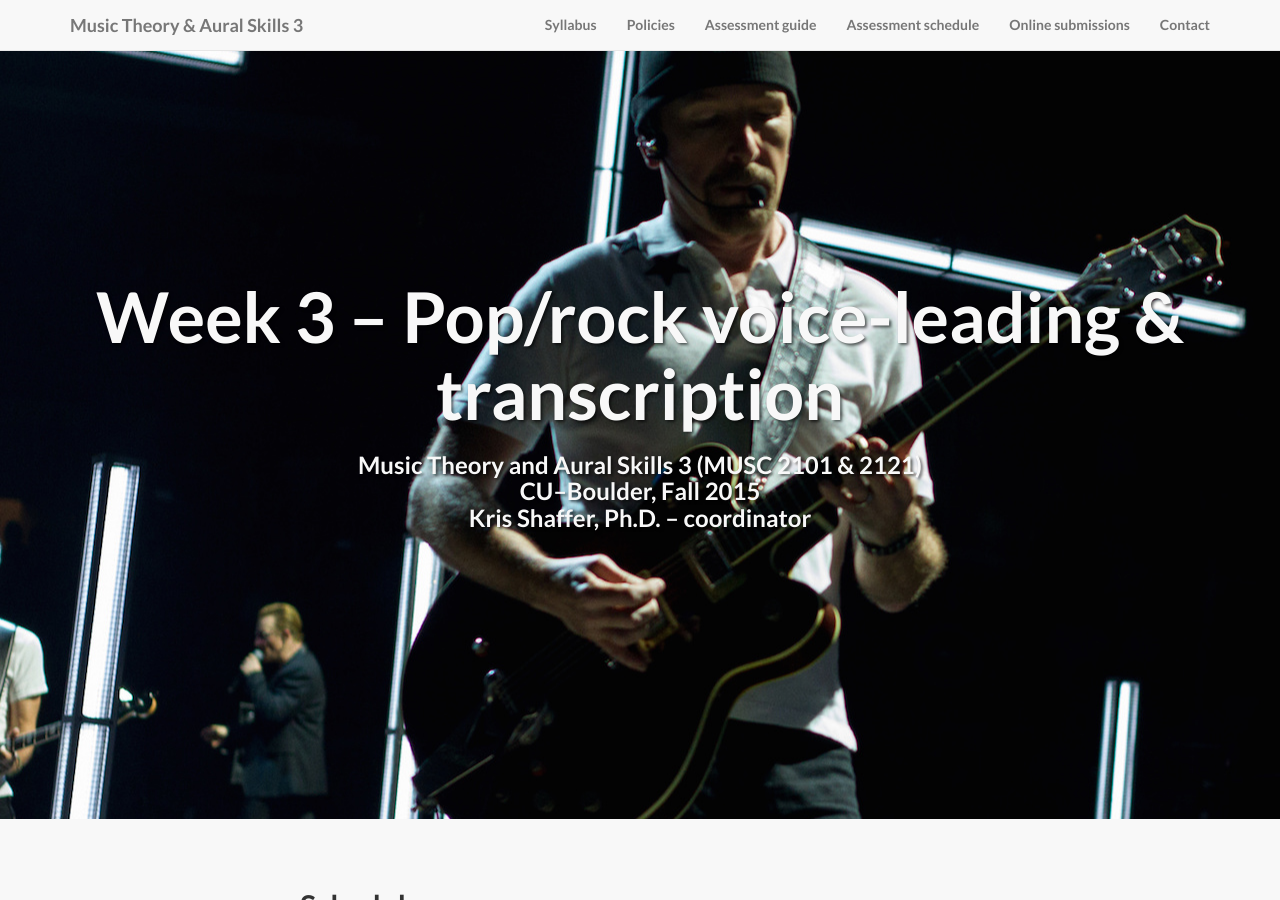
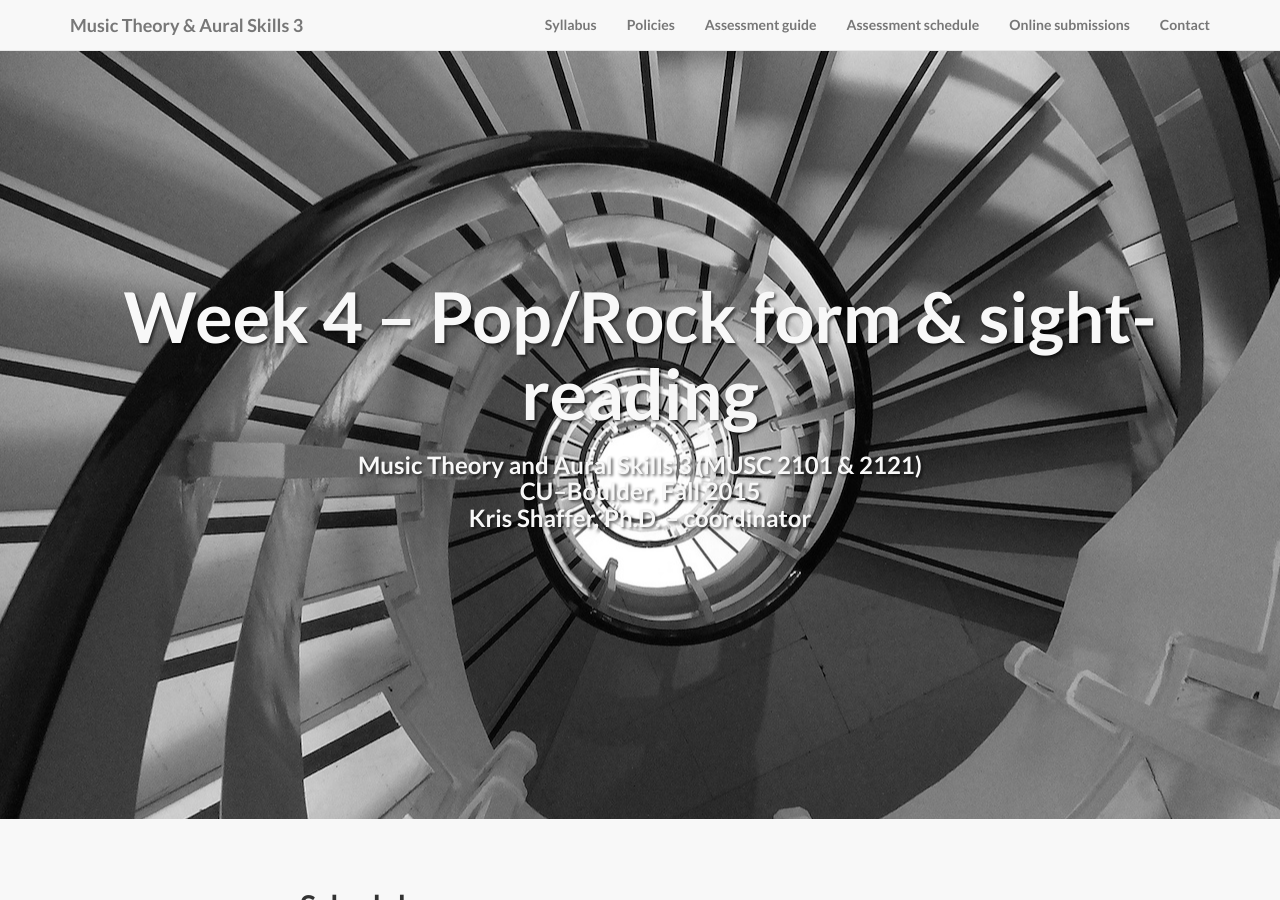
Before and after one commit to kshaffer/theory3, a Jekyll site: the page built from week4.md, in a window 1280 px wide and 900 px high. Built offline with Jekyll 4.4.1, drawn with Linux system fonts in a browser that asks for light colours; nearby versions of some CDN libraries; library files that are not in the unit come from our copies.

Commit message:
Week 4 guide

```diff
--- a/week4.md
+++ b/week4.md
@@ -1,8 +1,8 @@
 ---
 layout: page
-title: Week 3 – Pop/rock voice-leading & transcription
+title: Week 4 – Pop/Rock form & sight-reading
 subTitle: "Music Theory and Aural Skills 3 (MUSC 2101 & 2121)<br/>CU–Boulder, Fall 2015<br/>Kris Shaffer, Ph.D. – coordinator"
-image: theEdge.jpg
+image: spiral.jpg
 ---
 
 ## Schedule
```
Also changed, not shown: _posts/2015-05-11-Week-4.markdown (added, +8 -0 lines), 2 other files.
